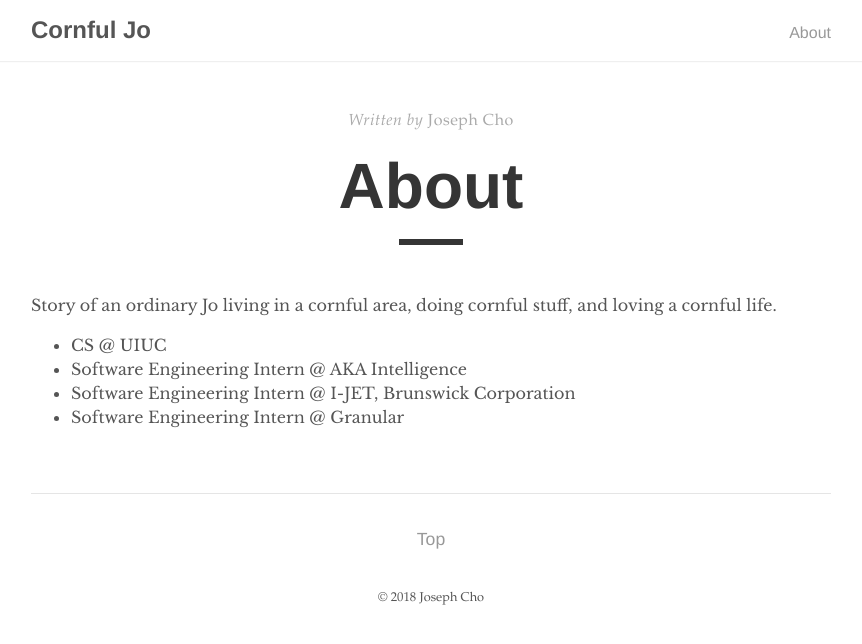
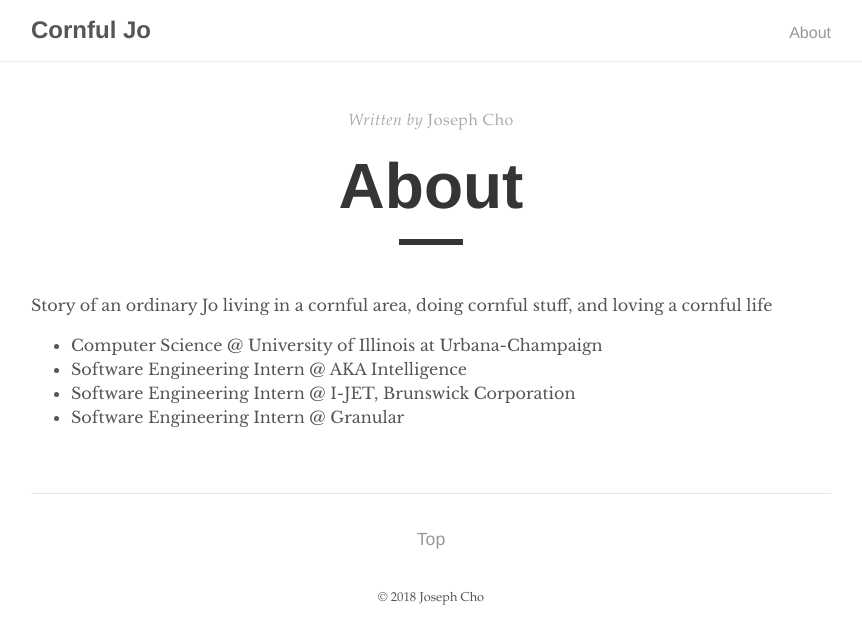
Before and after one commit to jocho-here/mgjo5899.github.io, a Jekyll site: the page built from about.md, in a window 1280 px wide. Shown: the top 644 px of the page, without its empty margins (209-1071 px from the left). Built offline with Jekyll 4.4.1, drawn with Linux system fonts in a browser that asks for light colours.

Commit message:
Moving to github

```diff
--- a/about.md
+++ b/about.md
@@ -4,8 +4,8 @@ title: "About"
 permalink: /about/
 ---
 
-Story of an ordinary Jo living in a cornful area, doing cornful stuff, and loving a cornful life.
-- CS @ UIUC
+Story of an ordinary Jo living in a cornful area, doing cornful stuff, and loving a cornful life
+- Computer Science @ University of Illinois at Urbana-Champaign
 - Software Engineering Intern @ AKA Intelligence
 - Software Engineering Intern @ I-JET, Brunswick Corporation
 - Software Engineering Intern @ Granular
```
Also changed, not shown: _posts/2018-05-28-what-is-the-purpose-of-this-blog.md (+1 -1 lines).
